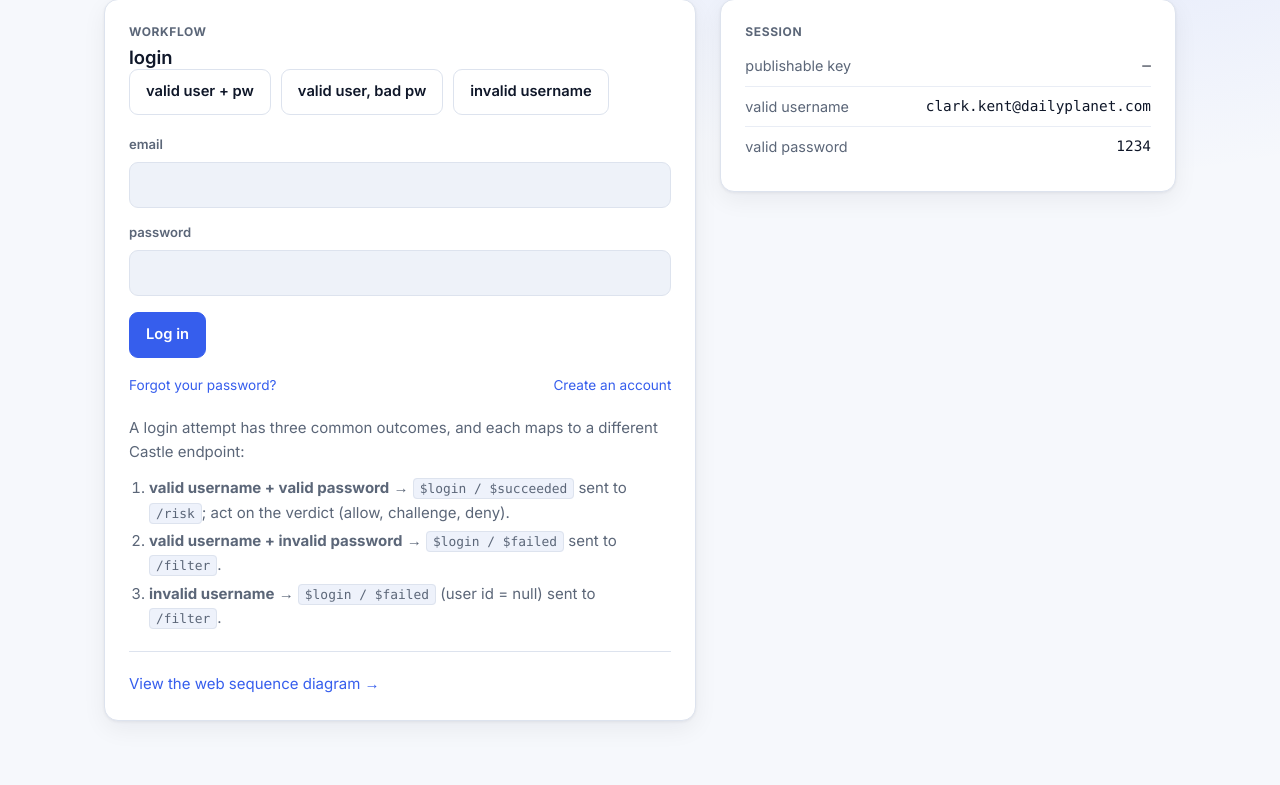
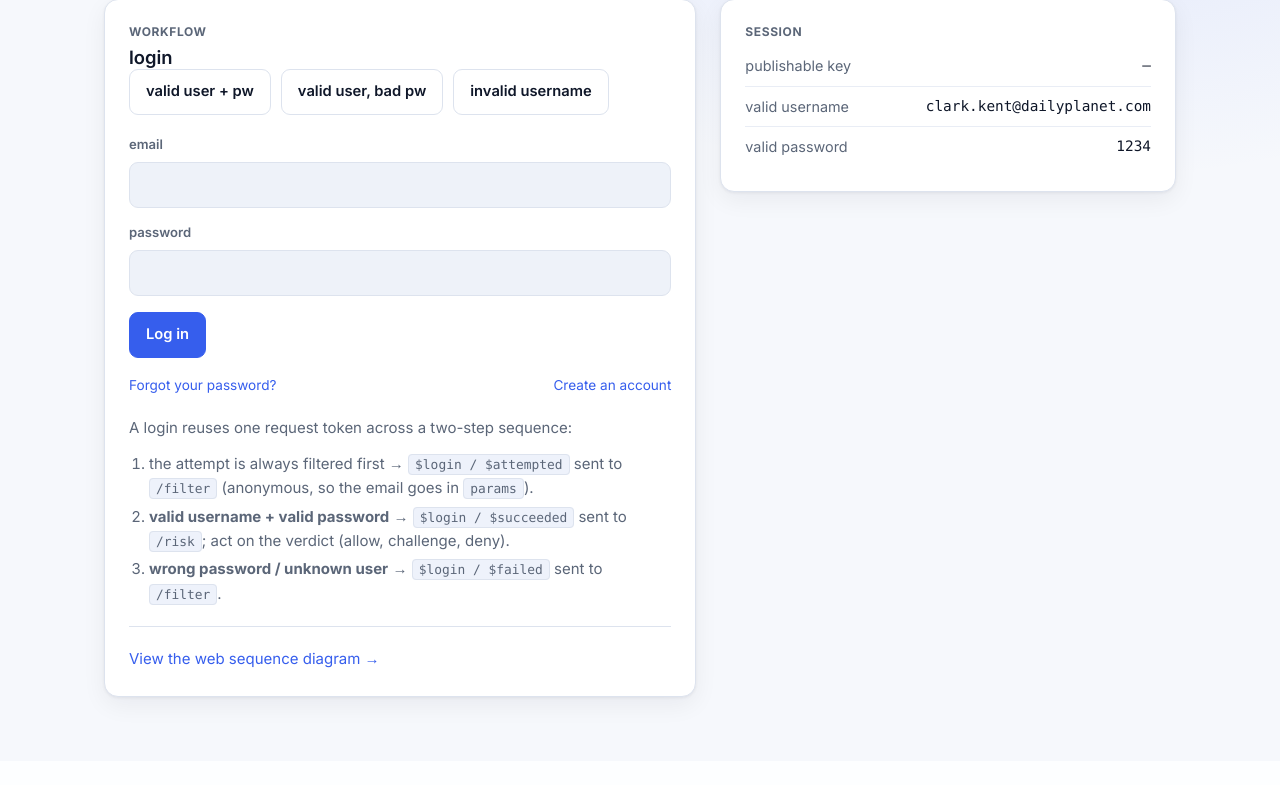
Before and after one commit to castle/castle-python-example, a Flask app: page /login in a window 1280 px wide. Shown: the part 89-874 px from the top of the page. After the commit the page ends 797 px from the top, so only its background shows below. Run offline with Flask 3, Linux system fonts and the light colour scheme; some libraries are stand-ins or nearby versions.

Commit message:
Evaluate registration and login as anonymous-then-authenticated flows (#8)
Send registration to the Filter API with the form params: $attempted for a new
email and $failed (resolved via matching_user_id) for an email that already
exists. Run login as a Filter $attempted call followed, on the same request
token, by a Risk $succeeded call on success or a Filter $failed call on a wrong
password or unknown user. The login demo renders each step of the sequence.

```diff
--- a/app.py
+++ b/app.py
@@ -128,47 +128,44 @@ def demo(demo_name):
     return render_template(template, **params)
 
 #################################
-# Risk / Filter (registration)
+# Filter (registration)
 #################################
 
 @app.route('/evaluate_signup', methods=['POST'])
 def evaluate_signup():
 
-    name = request.json.get("name")
     email = request.json["email"]
     request_token = request.json["request_token"]
 
     castle_type = "$registration"
 
-    # An email that's already taken (the known demo user) is a failed
-    # registration and goes to /filter; a fresh sign-up is risk-assessed.
+    # A registration is evaluated before the account exists, so it is anonymous
+    # activity sent to /filter with the form params (email/phone only). A brand-
+    # new email is an attempt; an email that already belongs to a user is a
+    # failed registration, resolved to that user via matching_user_id.
     if email == os.getenv("valid_username"):
         castle_status = "$failed"
-        castle_api_endpoint = "filter"
+        payload_to_castle = {
+            'type': castle_type,
+            'status': castle_status,
+            'params': {'email': email},
+            'matching_user_id': os.getenv("valid_user_id"),
+            'request_token': request_token,
+        }
     else:
-        castle_status = "$succeeded"
-        castle_api_endpoint = "risk"
-
-    payload_to_castle = {
-        'type': castle_type,
-        'status': castle_status,
-        'user': {
-            'id': os.getenv("valid_user_id"),
-            'email': email,
-            'name': name,
-        },
-        'request_token': request_token,
-    }
+        castle_status = "$attempted"
+        payload_to_castle = {
+            'type': castle_type,
+            'status': castle_status,
+            'params': {'email': email},
+            'request_token': request_token,
+        }
 
     castle = Client.from_request(request)
-
-    if castle_api_endpoint == "risk":
-        verdict = castle.risk(payload_to_castle)
-    else:
-        verdict = castle.filter(payload_to_castle)
+    verdict = castle.filter(payload_to_castle)
 
     return {
-        "api_endpoint": castle_api_endpoint,
+        "api_endpoint": "filter",
         "payload_to_castle": payload_to_castle,
         "result": verdict,
         "castle_type": castle_type,
@@ -176,73 +173,62 @@ def evaluate_signup():
     }, 200, {'ContentType': 'application/json'}
 
 #################################
-# Risk / Filter (login)
+# Filter -> Risk (login)
 #################################
 
 @app.route('/evaluate_login', methods=['POST'])
 def evaluate_login():
 
-    global registered_at
-
-    print(request.json)
-
     email = request.json["email"]
     password = request.json["password"]
     request_token = request.json["request_token"]
 
-    # check validity of username + password combo
-    if email == os.getenv("valid_username"):
+    castle_type = "$login"
 
-        user_id = os.getenv("valid_user_id")
-
-        if password == os.getenv("valid_password"):
-            castle_type = "$login"
-            castle_status = "$succeeded"
-            castle_api_endpoint = "risk"
-        else:
-            castle_type = "$login"
-            castle_status = "$failed"
-            castle_api_endpoint = "filter"
-    else:
-        castle_api_endpoint = "filter"
-        castle_type = "$login"
-        castle_status = "$failed"
-        user_id = None
-        registered_at = None
-
-    payload_to_castle = {
-        'type': castle_type,
-        'status': castle_status,
-        'user': {
-          'id': user_id,
-          'email': email
-        },
-        'request_token': request_token
-    }
-
-    if registered_at:
-        payload_to_castle["user"]["registered_at"] = registered_at
-
+    # A login reuses one request token across two calls: first Filter the attempt
+    # while the visitor is still anonymous, then — on success — assess the
+    # authenticated user with Risk. A failed attempt stays on Filter.
     castle = Client.from_request(request)
 
-    if castle_api_endpoint == "risk":
-        verdict = castle.risk(payload_to_castle)
+    def run_step(api_endpoint, castle_status, fields):
+        payload_to_castle = {
+            'type': castle_type,
+            'status': castle_status,
+            **fields,
+            'request_token': request_token,
+        }
+        if api_endpoint == "risk":
+            verdict = castle.risk(payload_to_castle)
+        else:
+            verdict = castle.filter(payload_to_castle)
+        return {
+            "api_endpoint": api_endpoint,
+            "payload_to_castle": payload_to_castle,
+            "result": verdict,
+            "castle_type": castle_type,
+            "castle_status": castle_status,
+        }
 
-    elif castle_api_endpoint == "filter":
-        verdict = castle.filter(payload_to_castle)
+    # Step 1 — always filter the attempt up front (anonymous -> params).
+    steps = [run_step("filter", "$attempted", {'params': {'email': email}})]
 
-    print("verdict:")
-    print(verdict)
+    # Step 2 — the outcome, on the same request token.
+    if email == os.getenv("valid_username") and password == os.getenv("valid_password"):
+        steps.append(run_step("risk", "$succeeded", {
+            'user': {
+                'id': os.getenv("valid_user_id"),
+                'email': email,
+                'registered_at': registered_at,
+            },
+        }))
+    else:
+        fields = {'params': {'email': email}}
+        # A known email with a wrong password resolves to the existing user.
+        if email == os.getenv("valid_username"):
+            fields['matching_user_id'] = os.getenv("valid_user_id")
+        steps.append(run_step("filter", "$failed", fields))
 
-    r = {
-        "api_endpoint": castle_api_endpoint,
-        "payload_to_castle": payload_to_castle,
-        "result": verdict,
-        "castle_type": castle_type,
-        "castle_status": castle_status
-    }
-
-    return r, 200, {'ContentType':'application/json'}
+    return {"steps": steps}, 200, {'ContentType': 'application/json'}
 
 #################################
 # Risk (profile update)
--- a/demo_config.py
+++ b/demo_config.py
@@ -6,11 +6,11 @@ import os
 demos = {
     "signup": {
         "friendly_name": "sign up",
-        "blurb": "Evaluate a registration ($registration) with the risk endpoint."
+        "blurb": "Filter a registration ($registration) before the account exists."
     },
     "login": {
         "friendly_name": "login",
-        "blurb": "Evaluate a login with the risk and filter endpoints.",
+        "blurb": "Filter the attempt, then assess a successful login with Risk.",
         "wsd": "https://www.websequencediagrams.com/files/render?link=Q9WYp8rNThVZhA1inf2FSLfjChYZTdHXyGB9zqvMNpsaAvKvJPARgo5LI5fM5K4D"
     },
     "account": {
--- a/static/app.js
+++ b/static/app.js
@@ -96,3 +96,17 @@ function renderCastleResponse(data) {
   }
   showResultsCard();
 }
+
+// Renders an ordered sequence of Castle calls (e.g. the login Filter -> Risk
+// flow), one endpoint/payload/result block per step.
+function renderCastleSteps(steps) {
+  clearResults();
+  (steps || []).forEach(function (step) {
+    if (step.api_endpoint) addEndpointBadge(step.api_endpoint);
+    if (step.payload_to_castle) addJSONBlock("Payload sent to Castle", step.payload_to_castle);
+    if (step.result !== undefined && step.result !== null) {
+      addJSONBlock("Response from Castle", step.result);
+    }
+  });
+  showResultsCard();
+}
--- a/templates/login.html
+++ b/templates/login.html
@@ -30,11 +30,11 @@
 
 {% block desc %}
 
-<p>A login attempt has three common outcomes, and each maps to a different Castle endpoint:</p>
+<p>A login reuses one request token across a two-step sequence:</p>
 <ol class="list-decimal pl-5 space-y-1">
+	<li>the attempt is always filtered first &rarr; <code>$login / $attempted</code> sent to <code>/filter</code> (anonymous, so the email goes in <code>params</code>).</li>
 	<li><strong>valid username + valid password</strong> &rarr; <code>$login / $succeeded</code> sent to <code>/risk</code>; act on the verdict (allow, challenge, deny).</li>
-	<li><strong>valid username + invalid password</strong> &rarr; <code>$login / $failed</code> sent to <code>/filter</code>.</li>
-	<li><strong>invalid username</strong> &rarr; <code>$login / $failed</code> (user id = null) sent to <code>/filter</code>.</li>
+	<li><strong>wrong password / unknown user</strong> &rarr; <code>$login / $failed</code> sent to <code>/filter</code>.</li>
 </ol>
 
 {% endblock %}
@@ -67,8 +67,12 @@
 				password: document.getElementById("password").value,
 				request_token: requestToken,
 			}).then(function (data) {
-				renderCastleResponse(data);
-				const action = data.result && data.result.policy && data.result.policy.action;
+				renderCastleSteps(data.steps);
+				// Act on the outcome (the last step): a /risk allow lets the
+				// user continue to their account.
+				const steps = data.steps || [];
+				const last = steps[steps.length - 1];
+				const action = last && last.result && last.result.policy && last.result.policy.action;
 				if (action === "allow") {
 					const results = document.getElementById("results");
 					const wrap = document.createElement("div");
--- a/templates/signup.html
+++ b/templates/signup.html
@@ -32,10 +32,10 @@
 
 {% block desc %}
 
-<p>A registration is a sensitive action, so it is risk-assessed:</p>
+<p>A registration is evaluated before the account exists, so it is anonymous activity sent to <code>/filter</code> with the form <code>params</code>:</p>
 <ol class="list-decimal pl-5 space-y-1">
-	<li><strong>a new email</strong> &rarr; <code>$registration / $succeeded</code> sent to <code>/risk</code>; act on the verdict (allow, challenge, deny).</li>
-	<li><strong>an email that already exists</strong> &rarr; <code>$registration / $failed</code> sent to <code>/filter</code>.</li>
+	<li><strong>a new email</strong> &rarr; <code>$registration / $attempted</code>; act on the verdict (allow, challenge, deny) before creating the account.</li>
+	<li><strong>an email that already exists</strong> &rarr; <code>$registration / $failed</code> (resolved to the existing user via <code>matching_user_id</code>).</li>
 </ol>
 
 {% endblock %}
```
Also changed, not shown: tests/conftest.py (+2 -2 lines), tests/test_sdk_integration.py (+43 -33 lines), readme.md.
